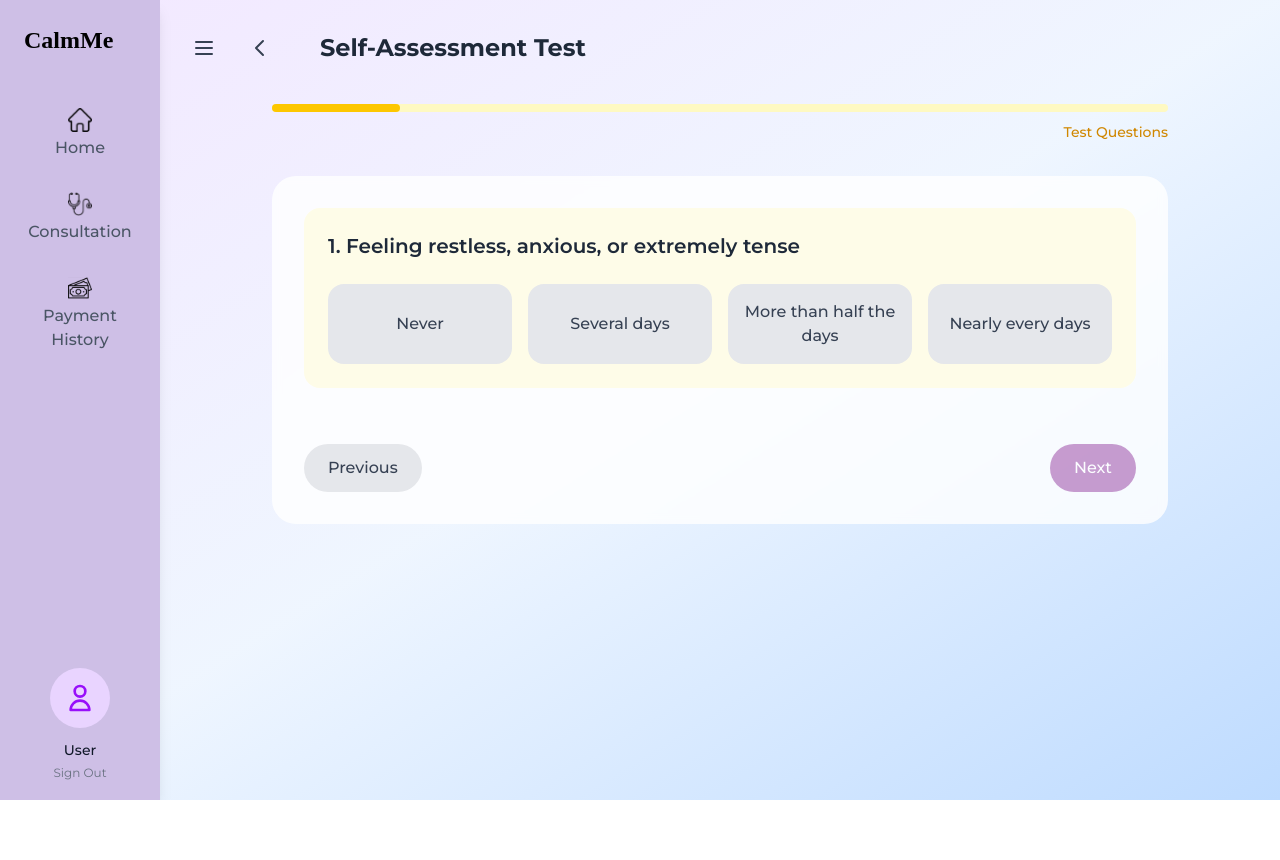
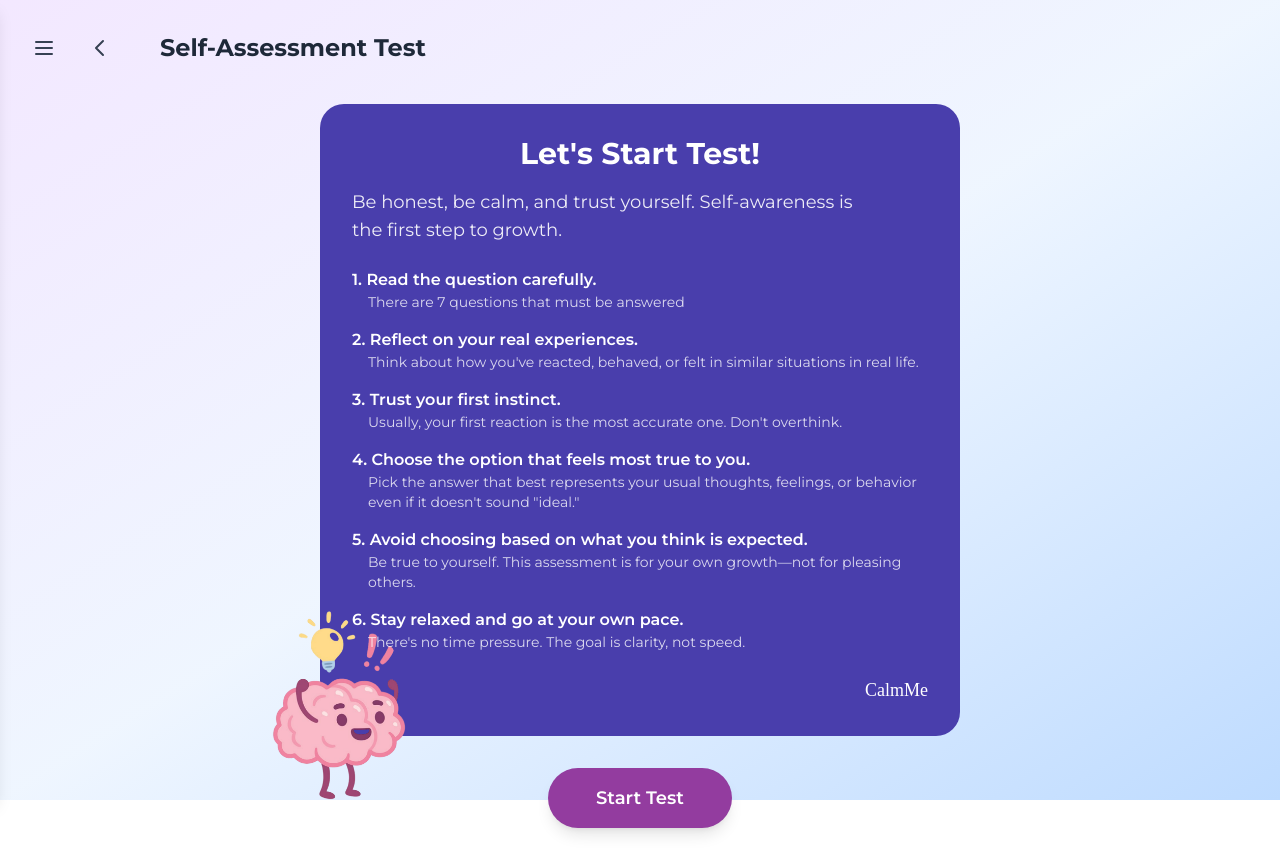
Before and after one commit to Arfer0030/calmme-web, a Next.js app: page /assessment in a window 1280 px wide. Before the commit the page ends 800 px from the top, so only its background shows below. Built offline with nearby package versions, Linux system fonts and the light colour scheme; no server answers; the database is empty; sample sign-in values are in the browser's storage; a web font is replaced by a local one.

Commit message:
fix layout

```diff
--- a/src/app/assessment/page.js
+++ b/src/app/assessment/page.js
@@ -4,15 +4,15 @@ import { useRouter } from "next/navigation";
 import { useAuth } from "@/hooks/useAuth";
 import { authService } from "@/services/auth";
 import Sidebar from "@/components/Sidebar";
+import Image from "next/image";
 import TopBar from "@/components/TopBar";
 
-export default function AssessmentTestPage() {
+
+export default function AssessmentIntroPage() {
   const router = useRouter();
   const { user, loading } = useAuth();
   const [userData, setUserData] = useState(null);
   const [sidebarOpen, setSidebarOpen] = useState(false);
-  const [answers, setAnswers] = useState({});
-  const [currentQuestion, setCurrentQuestion] = useState(0);
 
   useEffect(() => {
     if (!loading && !user) {
@@ -35,51 +35,13 @@ export default function AssessmentTestPage() {
     fetchUserData();
   }, [user]);
 
-  const questions = [
-    "Feeling restless, anxious, or extremely tense",
-    "Unable to stop or control worry",
-    "Worrying too much about things",
-    "Hard to relax",
-    "Very restless making it hard to sit still",
-    "Being easily irritated or irritable",
-    "Feeling afraid as if something terrible might happen",
-  ];
-
-  const options = [
-    { label: "Never", value: 0 },
-    { label: "Several days", value: 1 },
-    { label: "More than half the days", value: 2 },
-    { label: "Nearly every days", value: 3 },
-  ];
-
-  const handleAnswer = (questionIndex, value) => {
-    setAnswers((prev) => ({
-      ...prev,
-      [questionIndex]: value,
-    }));
-  };
-
-  const handleNext = () => {
-    if (currentQuestion < questions.length - 1) {
-      setCurrentQuestion(currentQuestion + 1);
-    } else {
-      const totalScore = Object.values(answers).reduce(
-        (sum, value) => sum + value,
-        0
-      );
-      router.push(`/assessment/result?score=${totalScore}`);
-    }
+  const handleStartTest = () => {
+    router.push("/assessment/test");
   };
 
   const handleBack = () => {
-    if (currentQuestion > 0) {
-      setCurrentQuestion(currentQuestion - 1);
-    } else {
-      router.back();
-    }
+    router.push("/home");
   };
-
-  const progress = ((currentQuestion + 1) / questions.length) * 100;
 
   if (loading) {
     return (
@@ -95,7 +57,7 @@ export default function AssessmentTestPage() {
   if (!user) return null;
 
   return (
-    <div className="min-h-screen bg-gradient-to-br from-purple-100 via-blue-50 to-blue-200 flex">
+    <div className="h-screen bg-gradient-to-br  from-purple-100 via-blue-50 to-blue-200 flex">
       {/* Sidebar */}
       <Sidebar
         isOpen={sidebarOpen}
@@ -112,65 +74,103 @@ export default function AssessmentTestPage() {
           title="Self-Assessment Test"
         />
 
-        {/* Progress Bar */}
-        <div className="max-w-4xl mx-auto mb-8">
-          <div className="bg-yellow-100 h-2 rounded-full">
-            <div
-              className="bg-yellow-400 h-2 rounded-full transition-all duration-300"
-              style={{ width: `${progress}%` }}
-            ></div>
-          </div>
-          <div className="text-right mt-2">
-            <span className="text-sm text-yellow-600 font-medium">
-              Test Questions
-            </span>
-          </div>
-        </div>
+        {/* Card informasi */}
+        <div className="max-w-2xl mx-auto px-4 py-8">
+          <div className="bg-card-biru rounded-3xl p-5 sm:p-6 md:p-8 text-white relative ">
+            {/* Gambar brain */}
+            <div className="absolute -bottom-17 -left-13 hidden md:block">
+              <Image
+                src="/images/as-brain.png"
+                alt="Brain image"
+                width={140}
+                height={140}
+              />
+            </div>
 
-        {/* Question Content */}
-        <div className="max-w-4xl mx-auto bg-white/80 backdrop-blur-sm rounded-3xl p-8">
-          <div className="space-y-8">
-            <div className="bg-yellow-50 rounded-2xl p-6">
-              <h2 className="text-xl font-semibold text-gray-800 mb-6">
-                {currentQuestion + 1}. {questions[currentQuestion]}
+            <div className="relative z-10 ">
+              <h2 className="text-2xl sm:text-3xl font-bold mb-4 text-center">
+                Let's Start Test!
               </h2>
+              <p className="text-base sm:text-lg mb-6 opacity-90 text-center sm:text-left">
+                Be honest, be calm, and trust yourself. Self-awareness is
+                <br />
+                the first step to growth.
+              </p>
 
-              <div className="grid grid-cols-2 md:grid-cols-4 gap-4">
-                {options.map((option, index) => (
-                  <button
-                    key={index}
-                    onClick={() => handleAnswer(currentQuestion, option.value)}
-                    className={`p-4 rounded-2xl text-center font-medium transition-all ${
-                      answers[currentQuestion] === option.value
-                        ? "bg-gray-500 text-white shadow-lg scale-105"
-                        : "bg-gray-200 text-gray-700 hover:bg-gray-300"
-                    }`}
-                  >
-                    {option.label}
-                  </button>
-                ))}
+              <div className="space-y-4 text-sm sm:text-base">
+                <div>
+                  <span className="font-semibold">
+                    1. Read the question carefully.
+                  </span>
+                  <div className="text-sm opacity-80 ml-4">
+                    There are 7 questions that must be answered
+                  </div>
+                </div>
+
+                <div>
+                  <span className="font-semibold">
+                    2. Reflect on your real experiences.
+                  </span>
+                  <div className="text-sm opacity-80 ml-4">
+                    Think about how you've reacted, behaved, or felt in similar
+                    situations in real life.
+                  </div>
+                </div>
+
+                <div>
+                  <span className="font-semibold">
+                    3. Trust your first instinct.
+                  </span>
+                  <div className="text-sm opacity-80 ml-4">
+                    Usually, your first reaction is the most accurate one. Don't
+                    overthink.
+                  </div>
+                </div>
+
+                <div>
+                  <span className="font-semibold">
+                    4. Choose the option that feels most true to you.
+                  </span>
+                  <div className="text-sm opacity-80 ml-4">
+                    Pick the answer that best represents your usual thoughts,
+                    feelings, or behavior even if it doesn't sound "ideal."
+                  </div>
+                </div>
+
+                <div>
+                  <span className="font-semibold">
+                    5. Avoid choosing based on what you think is expected.
+                  </span>
+                  <div className="text-sm opacity-80 ml-4">
+                    Be true to yourself. This assessment is for your own
+                    growth—not for pleasing others.
+                  </div>
+                </div>
+
+                <div>
+                  <span className="font-semibold">
+                    6. Stay relaxed and go at your own pace.
+                  </span>
+                  <div className="text-sm opacity-80 ml-4">
+                    There's no time pressure. The goal is clarity, not speed.
+                  </div>
+                </div>
+              </div>
+
+              <div className="text-right mt-6">
+                <span className="text-lg font-script">CalmMe</span>
               </div>
             </div>
+          </div>
 
-            {/* Navigation */}
-            <div className="flex justify-between pt-6">
-              <button
-                onClick={handleBack}
-                className="px-6 py-3 bg-gray-200 text-gray-700 rounded-full font-medium hover:bg-gray-300 transition-colors"
-              >
-                Previous
-              </button>
-
-              <button
-                onClick={handleNext}
-                disabled={answers[currentQuestion] === undefined}
-                className="px-6 py-3 bg-b-ungu text-white rounded-full font-medium hover:bg-purple-600 transition-colors disabled:opacity-50 disabled:cursor-not-allowed"
-              >
-                {currentQuestion === questions.length - 1
-                  ? "Finish Test"
-                  : "Next"}
-              </button>
-            </div>
+          {/* Start Test Button */}
+          <div className="text-center mt-8">
+            <button
+              onClick={handleStartTest}
+              className="bg-b-ungu text-white px-12 py-4 rounded-full text-lg font-semibold hover:from-purple-600 hover:to-purple-700 transition-all transform hover:scale-105 shadow-lg"
+            >
+              Start Test
+            </button>
           </div>
         </div>
       </div>
--- a/src/app/assessment/result/page.js
+++ b/src/app/assessment/result/page.js
@@ -92,7 +92,7 @@ export default function AssessmentResultPage() {
       />
 
       {/* Main Content */}
-      <div className="flex-1 p-6 overflow-x-auto">
+      <div className="flex-1 p-6">
         {/* Top Bar */}
         <TopBar
           onMenuClick={() => setSidebarOpen(true)}
--- a/src/app/meditate/page.js
+++ b/src/app/meditate/page.js
@@ -2,11 +2,10 @@
 
 import { useState, useEffect, useRef } from 'react';
 import { useRouter } from 'next/navigation';
-import TopBar from '@/components/TopBar';
-import Sidebar from '@/components/Sidebar';
 import Image from 'next/image';
 import { useAuth } from '@/hooks/useAuth';
 import { authService } from '@/services/auth';
+import DashboardLayout from '@/components/DashboardLayout';
 
 const songs = [
   {
@@ -48,9 +47,8 @@ export default function MeditatePage() {
   const [isPlaying, setIsPlaying] = useState(false);
   const [currentTime, setCurrentTime] = useState(0);
   const [duration, setDuration] = useState(0);
-  const [sidebarOpen, setSidebarOpen] = useState(false); // closed by default
 
-  const { user, loading } = useAuth();
+  const { user } = useAuth();
   const [userData, setUserData] = useState(null);
 
   useEffect(() => {
@@ -72,6 +70,7 @@ export default function MeditatePage() {
 
   const playNextSong = () => {
     setCurrentSongIndex((prevIndex) => (prevIndex + 1) % songs.length);
+    setIsPlaying(false);
   };
 
   const handleTimeUpdate = () => {
@@ -96,6 +95,12 @@ export default function MeditatePage() {
 
   const handleNext = () => {
     playNextSong();
+  };
+
+  const handlePrev = () => {
+    setCurrentSongIndex((prevIndex) =>
+      prevIndex === 0 ? songs.length - 1 : prevIndex - 1
+    );
     setIsPlaying(false);
   };
 
@@ -130,24 +135,9 @@ export default function MeditatePage() {
   }, [currentSongIndex]);
 
   return (
-    <div className="flex h-screen">
-      <Sidebar
-        isOpen={sidebarOpen}
-        onClose={() => setSidebarOpen(false)}
-        userData={userData}
-      />
-
-      <div className="flex flex-col flex-grow bg-gradient-to-br from-[#e0e9ff] to-[#f6e9ff]">
-        <TopBar
-          title="Meditate Time"
-          onMenuClick={() => setSidebarOpen(true)}
-          onBackClick={() => router.push('/home')}
-          showBackButton={true}
-          showMenuButton={true}
-        />
-
-        <div className="flex flex-grow p-6 gap-10 overflow-y-auto">
-          <div className="w-1/2 flex flex-col items-center bg-[#d6bdfc] rounded-3xl p-6 shadow-lg">
+    <DashboardLayout title="Meditate Time" showBackButton onBackClick={() => router.push('/home')}>
+      <div className="flex flex-col lg:flex-row min-h-screen bg-white p-4 gap-6 overflow-y-auto">
+        <div className="w-full lg:w-1/2 flex flex-col items-center bg-[#d6bdfc] rounded-3xl p-6 shadow-lg">
           <h2 className="text-xl font-semibold text-center mb-4">{currentSong.title}</h2>
           <Image
             src={currentSong.image}
@@ -157,6 +147,7 @@ export default function MeditatePage() {
             alt={currentSong.title}
           />
           <audio ref={audioRef} src={currentSong.file} />
+
           <div className="w-full mt-4">
             <input
               type="range"
@@ -176,9 +167,10 @@ export default function MeditatePage() {
               <span>{formatTime(duration)}</span>
             </div>
           </div>
+
           <div className="mt-6 flex items-center gap-6">
-              <button onClick={handleNext}>
-                <img src="/icons/previous.png" width={30} alt="Prev" />
+            <button onClick={handlePrev}>
+              <img src="/icons/previous.png" width={30} alt="Previous" />
             </button>
             <button onClick={togglePlayPause}>
               <img
@@ -193,7 +185,7 @@ export default function MeditatePage() {
           </div>
         </div>
 
-          <div className="w-1/2 bg-white rounded-3xl p-6 shadow-lg overflow-y-auto">
+        <div className="w-full lg:w-1/2 bg-white rounded-3xl p-6 shadow-lg overflow-y-auto">
           <h3 className="text-lg font-semibold mb-4">Your Calm Picks</h3>
           <ul className="space-y-4">
             {songs.map((song, index) => (
@@ -208,7 +200,13 @@ export default function MeditatePage() {
                 }}
               >
                 <div className="flex items-center gap-4">
-                    <Image src={song.image} width={50} height={50} className="rounded-md" alt={song.title} />
+                  <Image
+                    src={song.image}
+                    width={50}
+                    height={50}
+                    className="rounded-md"
+                    alt={song.title}
+                  />
                   <span className="font-medium">{song.title}</span>
                 </div>
                 <img
@@ -221,7 +219,6 @@ export default function MeditatePage() {
           </ul>
         </div>
       </div>
-      </div>
-    </div>
+    </DashboardLayout>
   );
 }
--- /dev/null
+++ b/src/components/DashboardLayout.js
@@ -0,0 +1,101 @@
+"use client";
+
+import { useState, useEffect } from "react";
+import { useAuth } from "@/hooks/useAuth";
+import { authService } from "@/services/auth";
+import Sidebar from "@/components/Sidebar";
+import TopBar from "@/components/TopBar";
+import { usePathname, useRouter } from "next/navigation";
+
+const DashboardLayout = ({
+  children,
+  title,
+  showBackButton = true,
+  onBackClick,
+  backgroundColor = "bg-white",
+  contentClassName = "",
+}) => {
+  const { user, loading } = useAuth();
+  const [sidebarOpen, setSidebarOpen] = useState(false);
+  const [userData, setUserData] = useState(null);
+
+  const pathname = usePathname();
+  const router = useRouter();
+
+  const getTitleFromPath = (path) => {
+    if (path === "/meditate") return "Meditate";
+    if (path.startsWith("/assessment")) return "Assessment";
+    if (path === "/assessment/test") return "Test";
+    if (path === "/assessment/result") return "Result";
+    if (path === "/dailymood") return "Daily Mood";
+    return title || "Dashboard";
+  };
+
+  const pageTitle = title || getTitleFromPath(pathname);
+
+  // Toggle function untuk buka/tutup sidebar
+  const handleToggleSidebar = () => {
+    setSidebarOpen(!sidebarOpen);
+  };
+
+  useEffect(() => {
+    const fetchUserData = async () => {
+      try {
+        const data = await authService.getCurrentUserData();
+        setUserData(data);
+      } catch (error) {
+        console.error("Failed to fetch user data:", error);
+      }
+    };
+
+    if (user) {
+      fetchUserData();
+    }
+  }, [user]);
+
+  if (loading || !user) {
+    return <div className="p-4 text-center">Loading...</div>;
+  }
+
+  return (
+    <div className="flex h-screen bg-gray-100">
+      {/* Sidebar */}
+      <div
+        className={`transition-all duration-300 ease-in-out ${
+          sidebarOpen ? "w-40" : "w-0"
+        }`}
+      >
+        <Sidebar
+          isOpen={sidebarOpen}
+          onClose={() => setSidebarOpen(false)}
+          userData={userData}
+        />
+      </div>
+
+      {/* Main Content */}
+      <div
+        className={`flex flex-col flex-1 ${backgroundColor} min-h-screen overflow-hidden`}
+      >
+        <div className="px-4 pt-4 lg:px-6">
+          <TopBar
+            key={pathname}
+            title={pageTitle}
+            onMenuClick={handleToggleSidebar} // Gunakan toggle function
+            onBackClick={onBackClick || (() => router.back())}
+            showMenuButton={true}
+            showBackButton={showBackButton}
+            sidebarOpen={sidebarOpen} // Pass status sidebar ke TopBar
+          />
+        </div>
+
+        <main
+          className={`flex-1 overflow-y-auto px-4 pb-4 lg:px-6 lg:pb-6 ${contentClassName}`}
+        >
+          {children}
+        </main>
+      </div>
+    </div>
+  );
+};
+
+export default DashboardLayout;
--- a/src/components/HomeContent.js
+++ b/src/components/HomeContent.js
@@ -139,7 +139,7 @@ export default function HomeContent({
               </svg>
             </button>
             <div>
-              <h1 className="text-xl font-semibold text-gray-900">
+              <h1 className="text-2xl font-semibold text-gray-900">
                 {greeting},{" "}
                 {loadingUserData ? "Loading..." : userData?.username || "User"}!
               </h1>
--- a/src/components/Sidebar.js
+++ b/src/components/Sidebar.js
@@ -62,54 +62,40 @@ export default function Sidebar({ isOpen, onClose, userData }) {
 
   return (
     <>
-      {/* Overlay */}
+      {/* Overlay untuk mobile */}
       {isOpen && (
-        <div className="fixed inset-0 z-40 lg:hidden" onClick={onClose} />
+        <div
+          className="fixed inset-0 z-40 md:hidden"
+          onClick={onClose}
+        />
       )}
 
-      {/* Sidebar */}
+      {/* Sidebar - SELALU FIXED untuk semua ukuran layar */}
       <div
-        className={`fixed lg:relative inset-y-0 left-0 z-50 w-40 bg-sidebar shadow-lg transform ${
-          isOpen ? "translate-x-0" : "-translate-x-full lg:translate-x-0"
+        className={`fixed inset-y-0 left-0 z-50 w-40 bg-sidebar shadow-lg transform ${
+          isOpen ? "translate-x-0" : "-translate-x-full"
         } transition-transform duration-300 ease-in-out flex flex-col`}
       >
-        {/* Teks app */}
-        <div className="flex items-center justify-between p-6">
+        {/* Header dengan tombol close */}
+        <div className="flex items-center justify-between pt-6 px-3 pb-2">
           <div className="flex items-center space-x-3">
             <div className="text-2xl font-script font-bold">CalmMe</div>
           </div>
-          <button
-            onClick={onClose}
-            className="lg:hidden p-2 rounded-md hover:bg-gray-100"
-          >
-            <svg
-              className="w-5 h-5"
-              fill="none"
-              stroke="currentColor"
-              viewBox="0 0 24 24"
-            >
-              <path
-                strokeLinecap="round"
-                strokeLinejoin="round"
-                strokeWidth={2}
-                d="M6 18L18 6M6 6l12 12"
-              />
-            </svg>
-          </button>
         </div>
 
         {/* Navigasi */}
-        <nav className="flex-1 p-4 space-y-2 overflow-y-auto">
+        <nav className="flex-1 p-2 space-y-1 overflow-y-auto">
           {menuItems.map((item) => (
             <button
               key={item.id}
               onClick={() => {
                 router.push(item.path);
-                if (typeof onClose === "function" && window.innerWidth < 1024) {
+                // Close sidebar setelah navigasi
+                if (typeof onClose === "function") {
                   onClose();
                 }
               }}
-              className={`w-full flex flex-col items-center space-y-1 px-4 py-3 rounded-lg text-left transition-colors ${
+              className={`w-full flex flex-col items-center space-y-1 px-2 py-2 rounded-lg text-left transition-colors ${
                 activeMenu === item.id
                   ? "text-h-ungu border-r-4 border-b-ungu bg-purple-50"
                   : "text-gray-600 hover:bg-purple-200"
@@ -122,7 +108,7 @@ export default function Sidebar({ isOpen, onClose, userData }) {
                 height={24}
                 className="w-6 h-6"
               />
-              <span className="font-medium text-center">{item.label}</span>
+              <span className="font-medium text-sm text-center">{item.label}</span>
             </button>
           ))}
         </nav>
@@ -134,13 +120,19 @@ export default function Sidebar({ isOpen, onClose, userData }) {
               {userData?.profilePicture ? (
                 <img
                   src={userData.profilePicture}
-                  onClick={() => router.push("/settings")}
+                  onClick={() => {
+                    router.push("/settings");
+                    onClose(); // Close sidebar setelah navigasi
+                  }}
                   alt="Profile"
                   className="w-full h-full object-cover"
                 />
               ) : (
                 <svg
-                  onClick={() => router.push("/settings")}
+                  onClick={() => {
+                    router.push("/settings");
+                    onClose(); // Close sidebar setelah navigasi
+                  }}
                   className="w-8 h-8 text-purple-600 cursor-pointer"
                   fill="none"
                   stroke="currentColor"
@@ -159,7 +151,6 @@ export default function Sidebar({ isOpen, onClose, userData }) {
               <p className="text-sm font-medium text-gray-900">
                 {userData?.username || "User"}
               </p>
-              {/* Tombol sign out */}
               <button
                 onClick={handleSignOut}
                 className="text-xs text-gray-500 hover:text-red-600 transition-colors"
--- a/src/components/TopBar.js
+++ b/src/components/TopBar.js
@@ -7,16 +7,34 @@ export default function TopBar({
   showBackButton = true,
   showMenuButton = true,
   className = "",
+  sidebarOpen = false, // Tambah prop untuk status sidebar
 }) {
   return (
-    <div className={`flex items-center mb-8 ${className}`}>
-      {/* Button buka sidebar */}
+    <div className={`flex items-center ${className}`}>
+      {/* Button toggle sidebar - berubah icon berdasarkan status */}
       {showMenuButton && (
         <button
           onClick={onMenuClick}
-          className="p-2 hover:bg-white/50 rounded-lg transition-colors mr-4"
-          aria-label="Open sidebar menu"
+          className="p-2 hover:bg-white/50 rounded-lg transition-colors mr-4 z-10"
+          aria-label={sidebarOpen ? "Close sidebar menu" : "Open sidebar menu"}
         >
+          {sidebarOpen ? (
+            // Icon X untuk close
+            <svg
+              className="w-6 h-6 text-gray-700"
+              fill="none"
+              stroke="currentColor"
+              viewBox="0 0 24 24"
+            >
+              <path
+                strokeLinecap="round"
+                strokeLinejoin="round"
+                strokeWidth={2}
+                d="M6 18L18 6M6 6l12 12"
+              />
+            </svg>
+          ) : (
+            // Icon burger untuk open
             <svg
               className="w-6 h-6 text-gray-700"
               fill="none"
@@ -30,6 +48,7 @@ export default function TopBar({
                 d="M4 6h16M4 12h16M4 18h16"
               />
             </svg>
+          )}
         </button>
       )}
 
@@ -37,7 +56,7 @@ export default function TopBar({
       {showBackButton && (
         <button
           onClick={onBackClick}
-          className="p-2 hover:bg-white/50 rounded-lg transition-colors mr-4"
+          className="p-2 hover:bg-white/50 rounded-lg transition-colors mr-4 z-10"
           aria-label="Go back"
         >
           <svg
```
Also changed, not shown: src/app/dailymood/page.js (+11 -17 lines), src/app/settings/page.js (+11 -16 lines). Lines whose indentation alone changed are shown as unchanged.
